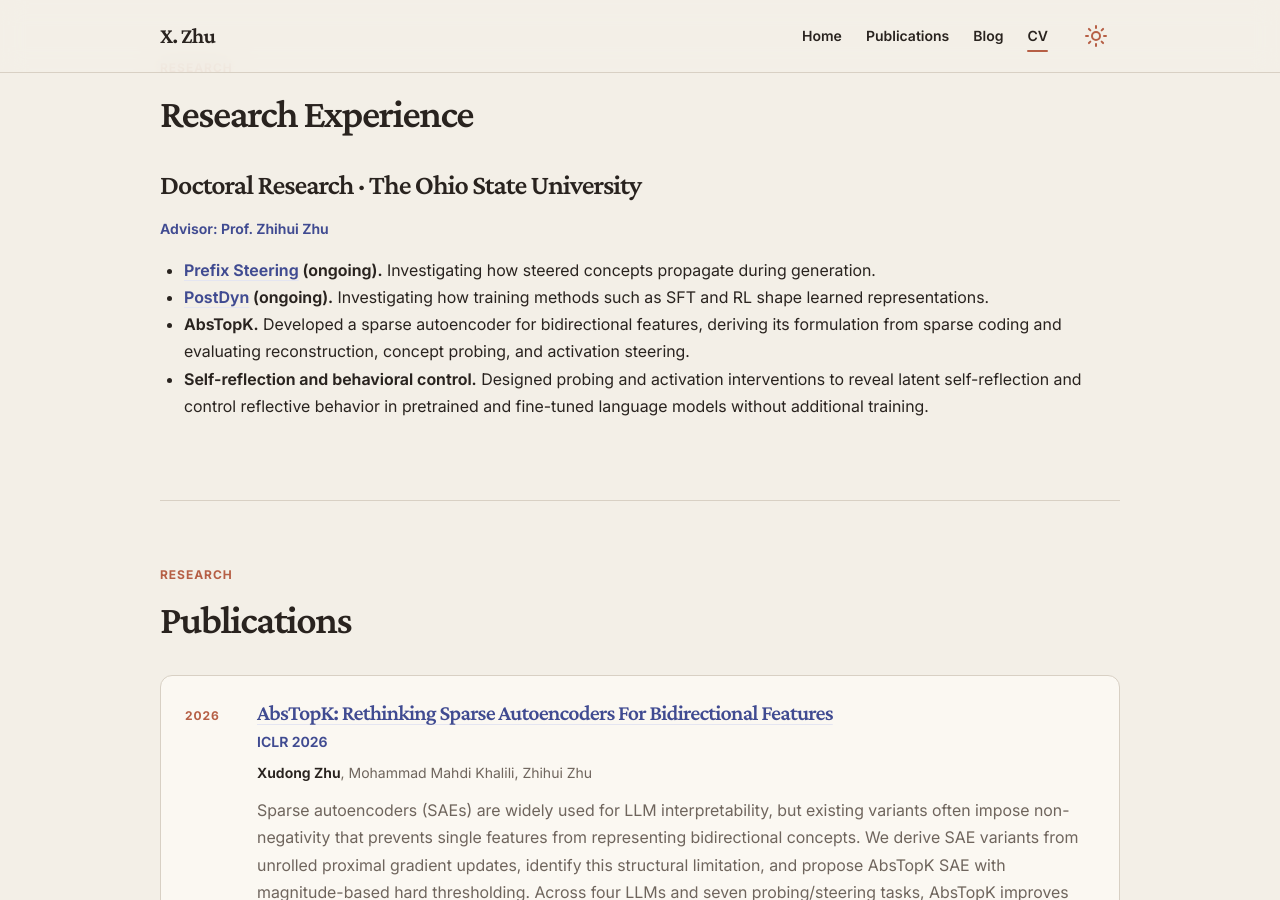
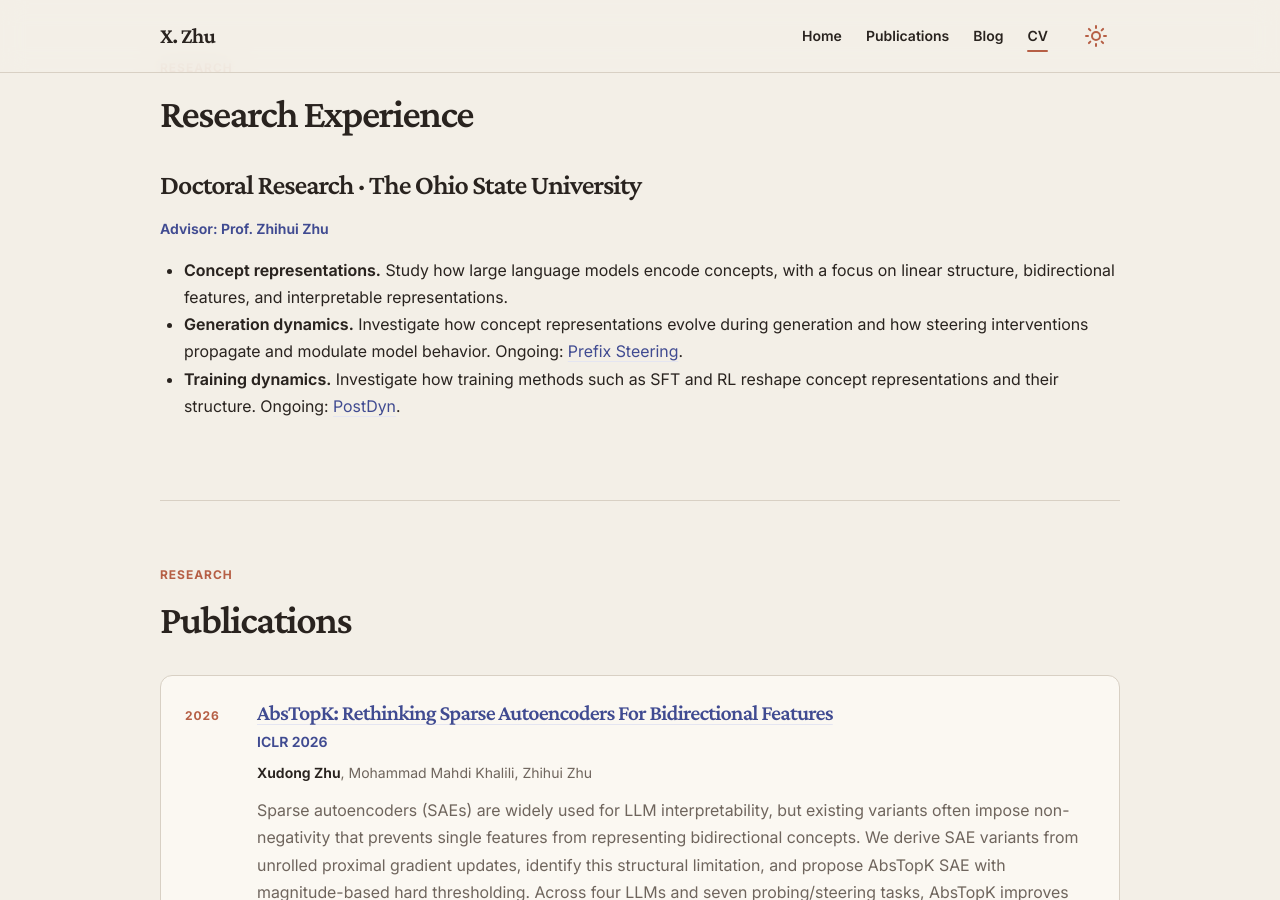
Before and after one commit to xzAscC/xzAscC.github.io, a Jekyll site: the page built from _pages/cv-json.md, in a window 1280 px wide and 900 px high, scrolled down 1348 px. Built offline with Jekyll 4.4.1, drawn with Linux system fonts in a browser that asks for light colours.

Commit message:
Organize research experience around three research themes

```diff
--- a/_data/cv.json
+++ b/_data/cv.json
@@ -36,24 +36,20 @@
       "advisor": "Prof. Zhihui Zhu",
       "highlights": [
         {
-          "title": "Prefix Steering",
-          "status": "Ongoing",
-          "url": "https://github.com/xzAscC/RobustDiM-PrefixSteering",
-          "description": "Investigating how steered concepts propagate during generation."
+          "title": "Concept representations",
+          "description": "Study how large language models encode concepts, with a focus on linear structure, bidirectional features, and interpretable representations."
         },
         {
-          "title": "PostDyn",
-          "status": "Ongoing",
-          "url": "https://github.com/xzAscC/PostDyn",
-          "description": "Investigating how training methods such as SFT and RL shape learned representations."
+          "title": "Generation dynamics",
+          "description": "Investigate how concept representations evolve during generation and how steering interventions propagate and modulate model behavior.",
+          "project": "Prefix Steering",
+          "url": "https://github.com/xzAscC/RobustDiM-PrefixSteering"
         },
         {
-          "title": "AbsTopK",
-          "description": "Developed a sparse autoencoder for bidirectional features, deriving its formulation from sparse coding and evaluating reconstruction, concept probing, and activation steering."
-        },
-        {
-          "title": "Self-reflection and behavioral control",
-          "description": "Designed probing and activation interventions to reveal latent self-reflection and control reflective behavior in pretrained and fine-tuned language models without additional training."
+          "title": "Training dynamics",
+          "description": "Investigate how training methods such as SFT and RL reshape concept representations and their structure.",
+          "project": "PostDyn",
+          "url": "https://github.com/xzAscC/PostDyn"
         }
       ]
     }
--- a/_includes/cv-template.html
+++ b/_includes/cv-template.html
@@ -70,7 +70,7 @@
       <p class="cv-card__meta">Advisor: {{ work.advisor }}</p>
       <ul>
         {% for highlight in work.highlights %}
-        <li><strong>{% if highlight.url %}<a href="{{ highlight.url }}" rel="external">{{ highlight.title }}</a>{% else %}{{ highlight.title }}{% endif %}{% if highlight.status %} ({{ highlight.status | downcase }}){% endif %}.</strong> {{ highlight.description }}</li>
+        <li><strong>{{ highlight.title }}.</strong> {{ highlight.description }}{% if highlight.project %} Ongoing: <a href="{{ highlight.url }}" rel="external">{{ highlight.project }}</a>.{% endif %}</li>
         {% endfor %}
       </ul>
     </article>
```
Also changed, not shown: 1 other file.
